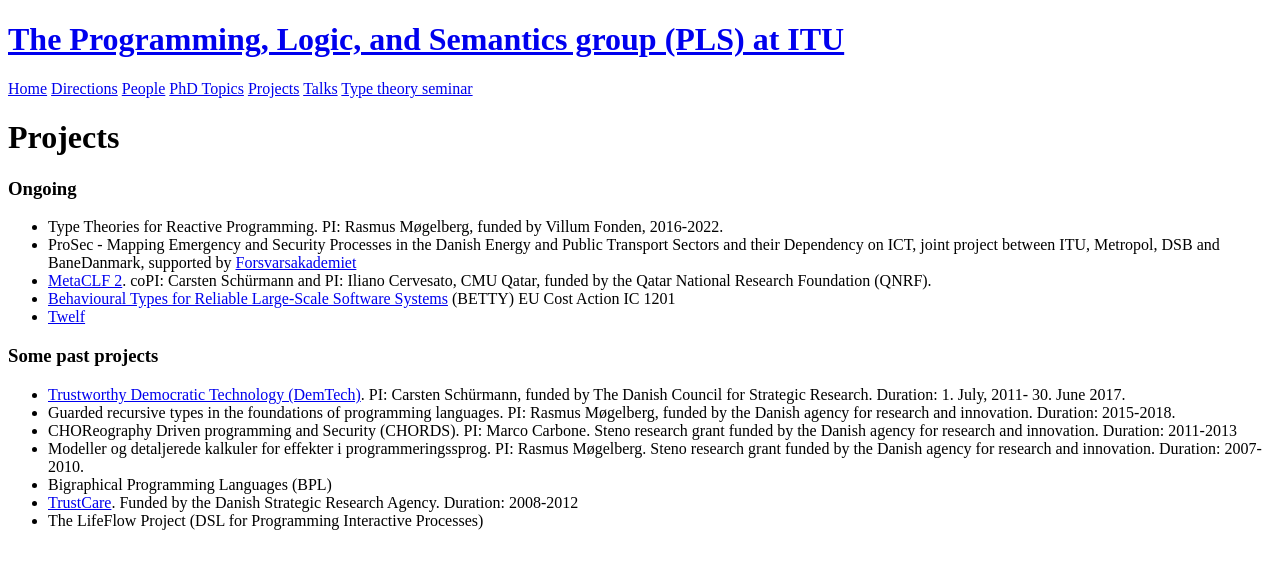
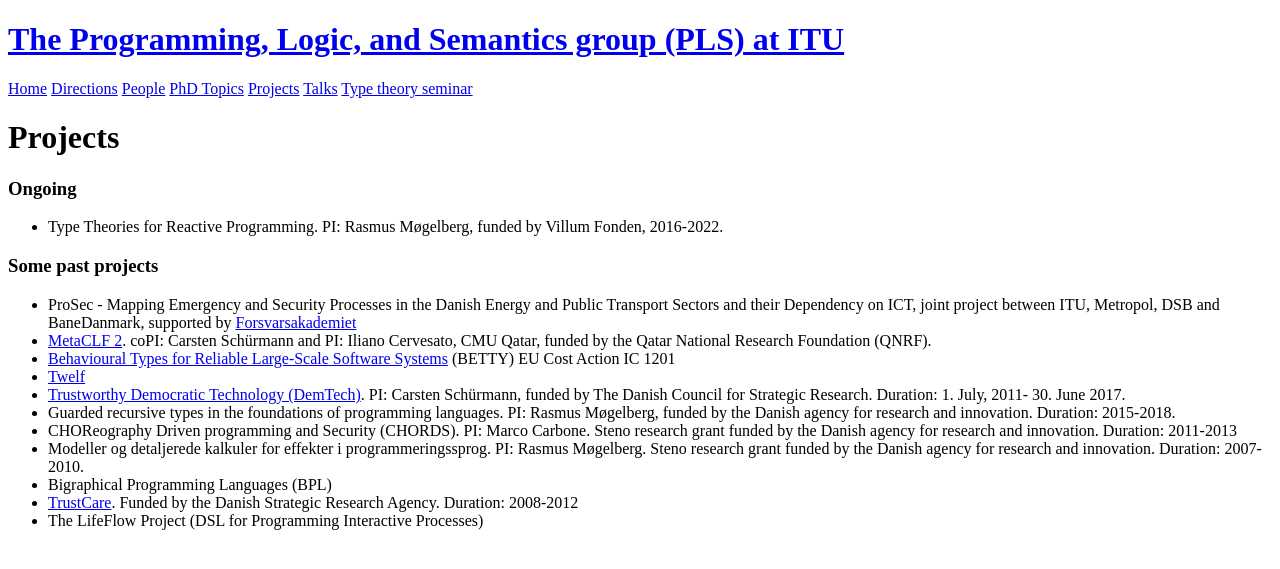
Before and after one commit to rmogelberg/pls.itu.dk, a Jekyll site: the page built from Projects.md, in a window 1280 px wide. Shown: the top 569 px of the page. Built offline with Jekyll 4.4.1, drawn with Linux system fonts in a browser that asks for light colours; part of the change alters nothing that is shown.

```diff
--- a/Projects.md
+++ b/Projects.md
@@ -6,6 +6,9 @@ title: Projects
 ### Ongoing
 
 -   Type Theories for Reactive Programming. PI: Rasmus Møgelberg, funded by Villum Fonden, 2016-2022.
+
+### Some past projects
+
 -   ProSec - Mapping Emergency and Security Processes in the Danish
     Energy and Public Transport Sectors and their Dependency on ICT,
     joint project between ITU, Metropol, DSB and BaneDanmark, supported
@@ -18,9 +21,6 @@ title: Projects
     Systems](http://www.behavioural-types.eu) (BETTY) EU Cost Action IC
     1201
 -   [Twelf](http://www.twelf.org)
-
-### Some past projects
-
 -   [Trustworthy Democratic Technology
     (DemTech)](http://www.demtech.dk/). PI: Carsten Schürmann, funded by
     The Danish Council for Strategic Research. Duration: 1. July,
```
